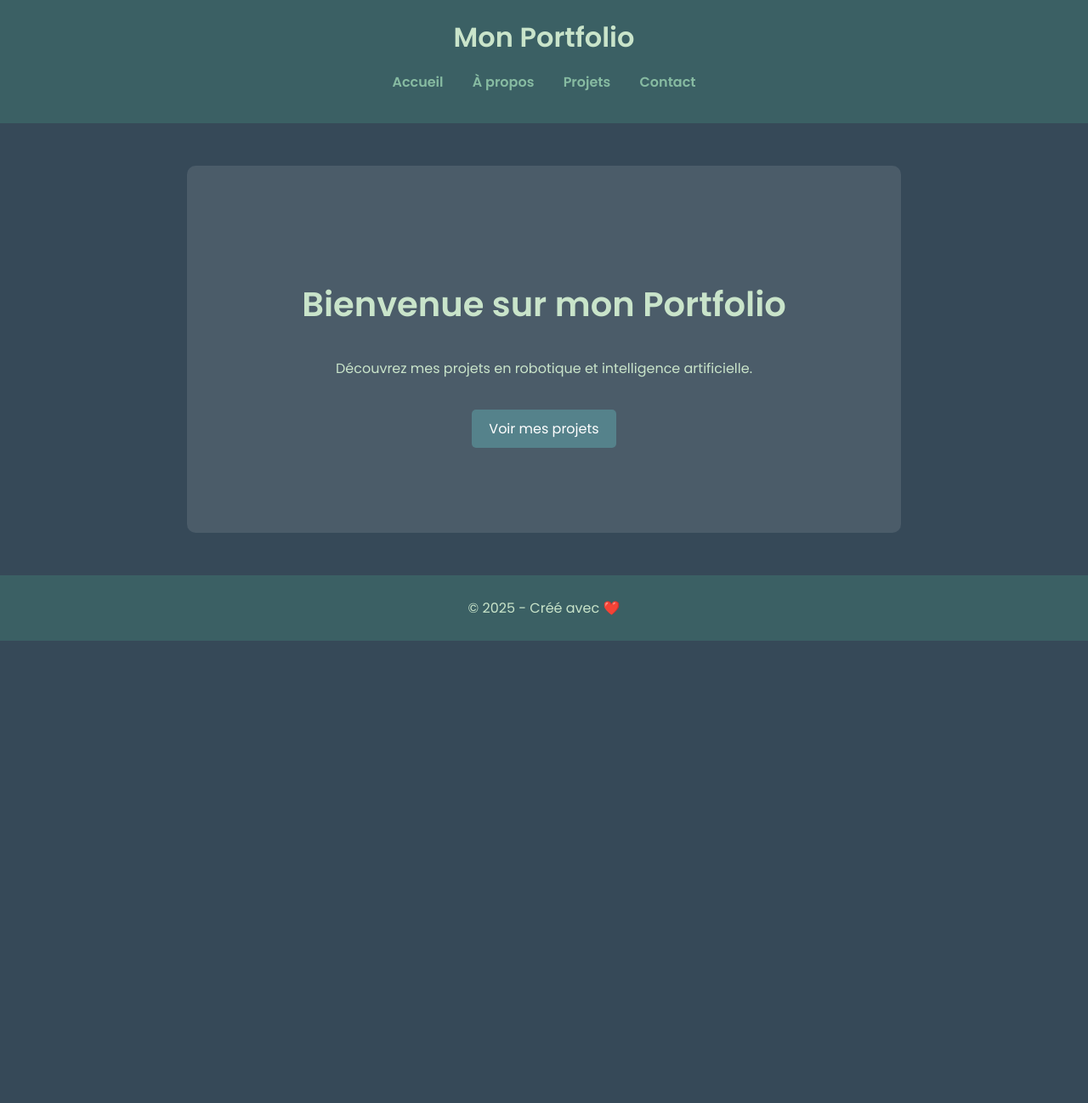
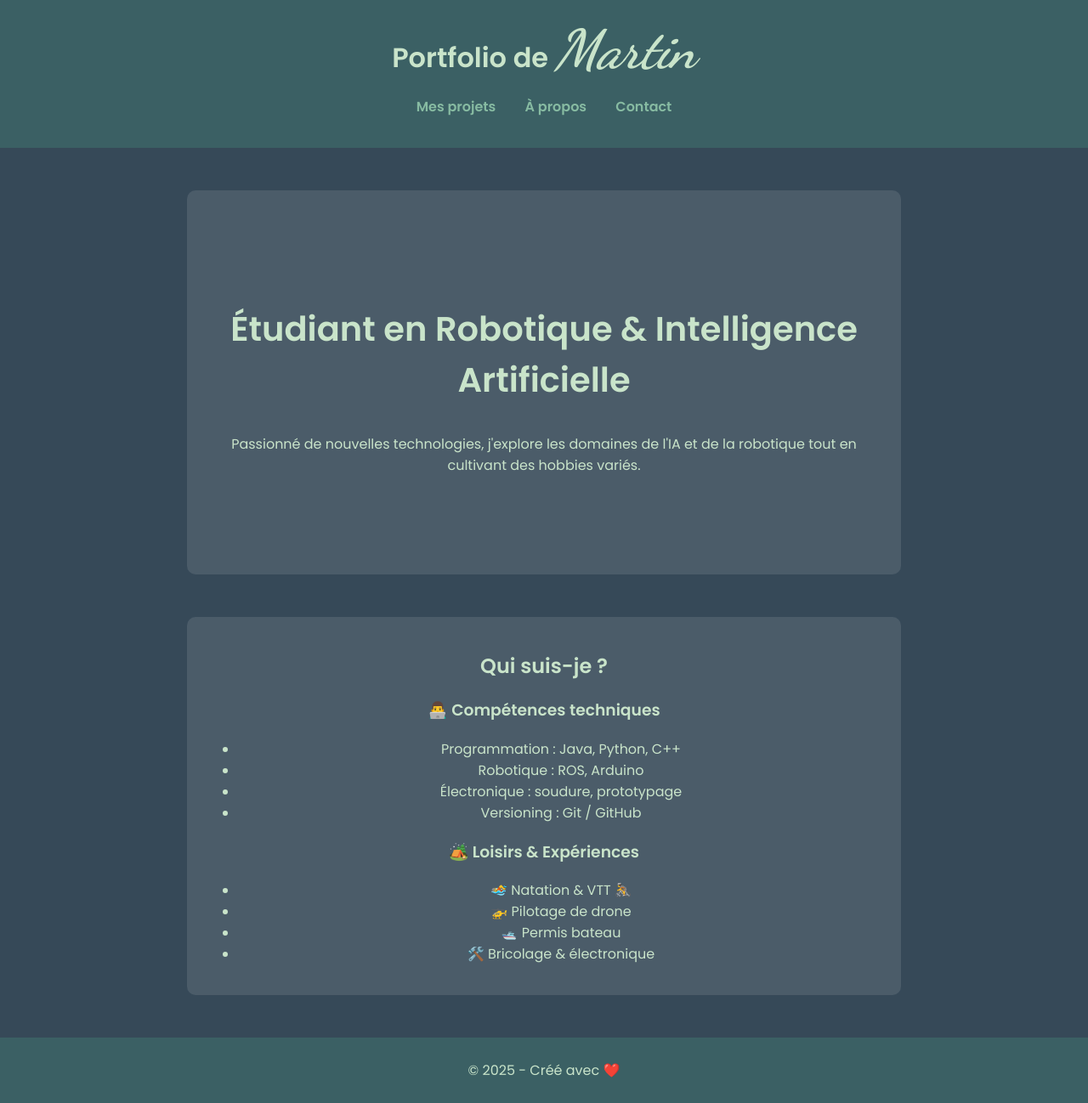
Before and after one commit to M4rt3h/portfolio, a plain HTML site: page index.html in a window 1280 px wide. Shown: the whole page at 85% size. Before the commit the page ends 800 px from the top, so only its background shows below. Drawn offline with Linux system fonts and the light colour scheme.

Commit message:
ajout de trucs

```diff
--- a/css/style.css
+++ b/css/style.css
@@ -13,6 +13,11 @@ body {
 header {
     background-color: #3B6064;
     padding: 20px;
+}
+
+i { /* Pour mettre le morceau important du titre en italique manuscrit */
+    font-family: 'Dancing Script', cursive;
+    font-size: 2em;
 }
 
 h1 {
--- a/index.html
+++ b/index.html
@@ -5,15 +5,16 @@
     <meta name="viewport" content="width=device-width, initial-scale=1.0">
     <title>Portfolio | Accueil</title>
     <link rel="stylesheet" href="css/style.css">
+    <link href="https://fonts.googleapis.com/css2?family=Dancing+Script:wght@400;700&display=swap" rel="stylesheet">
+    <link rel="icon" href="images/faviconBlanc-ico.ico" type="image/x-icon">
 </head>
 <body>
     <header>
-        <h1>Mon Portfolio</h1>
+        <h1>Portfolio de <i>Martin</i></h1>
         <nav>
             <ul>
-                <li><a href="index.html">Accueil</a></li>
+                <li><a href="projects.html">Mes projets</a></li>
                 <li><a href="about.html">À propos</a></li>
-                <li><a href="projects.html">Projets</a></li>
                 <li><a href="contact.html">Contact</a></li>
             </ul>
         </nav>
@@ -21,9 +22,32 @@
 
     <main>
         <section class="hero">
-            <h2>Bienvenue sur mon Portfolio</h2>
-            <p>Découvrez mes projets en robotique et intelligence artificielle.</p>
-            <a href="projects.html" class="btn">Voir mes projets</a>
+            <h2>Étudiant en Robotique & Intelligence Artificielle</h2>
+            <p>Passionné de nouvelles technologies, j'explore les domaines de l'IA et de la robotique tout en cultivant des hobbies variés.</p>
+        </section>
+
+        <section class="about-me">
+            <h2>Qui suis-je ?</h2>
+            <div class="grid">
+                <div class="box">
+                    <h3>👨‍💻 Compétences techniques</h3>
+                    <ul>
+                        <li>Programmation : Java, Python, C++</li>
+                        <li>Robotique : ROS, Arduino</li>
+                        <li>Électronique : soudure, prototypage</li>
+                        <li>Versioning : Git / GitHub</li>
+                    </ul>
+                </div>
+                <div class="box">
+                    <h3>🏕️ Loisirs & Expériences</h3>
+                    <ul>
+                        <li>🏊 Natation & VTT 🚴</li>
+                        <li>🚁 Pilotage de drone</li>
+                        <li>🛥️ Permis bateau</li>
+                        <li>🛠️ Bricolage & électronique</li>
+                    </ul>
+                </div>
+            </div>
         </section>
     </main>
 
```
Also changed, not shown: about.html (+6 -3 lines), contact.html (+4 -1 lines), projects.html (+21 -2 lines), images/favicon-ico.ico (added), images/favicon-png.png (added), images/faviconBlanc-ico.ico (added), images/faviconBlanc-png.png (added), 2 other files.
